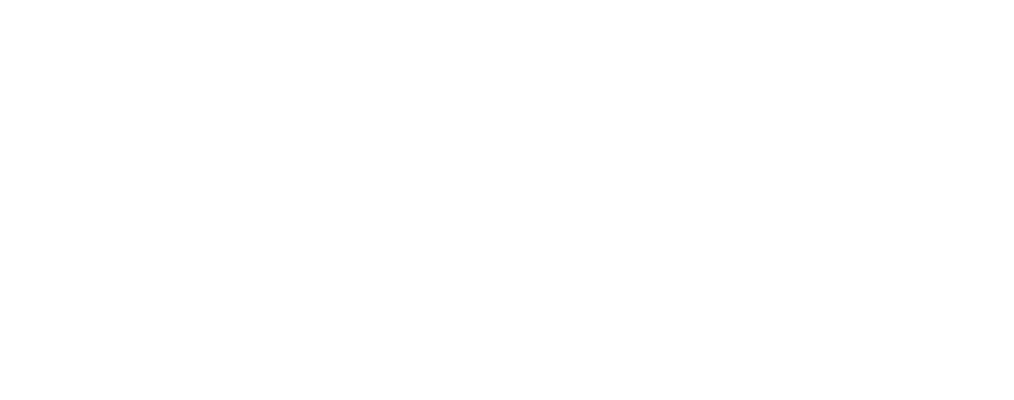
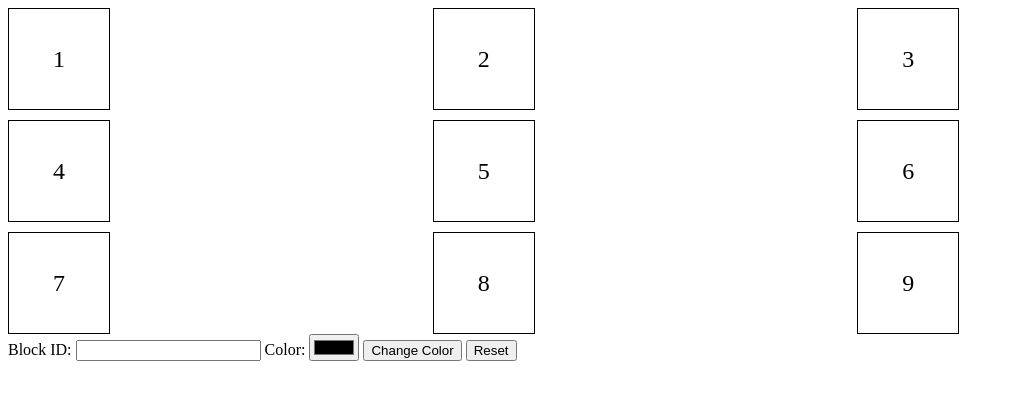
Before and after one commit to acciojob/Replit-Asian-Paints-navneet-chugh, a website: page main.html in a window 1280 px wide. Shown: the whole page, without its empty margins (0-1014 px from the left). Drawn offline with Linux system fonts and the light colour scheme.

Commit message:
created a submission

```diff
--- a/main.html
+++ b/main.html
@@ -8,6 +8,27 @@
 
 <body>
 	<!-- the entire body must be written by student -->
+	<div id="grid-container">
+  <div class="grid-item" id="1">1</div>
+  <div class="grid-item" id="2">2</div>
+  <div class="grid-item" id="3">3</div>
+  <div class="grid-item" id="4">4</div>
+  <div class="grid-item" id="5">5</div>
+  <div class="grid-item" id="6">6</div>
+  <div class="grid-item" id="7">7</div>
+  <div class="grid-item" id="8">8</div>
+  <div class="grid-item" id="9">9</div>
+</div>
+
+<form>
+  <label for="block_id">Block ID:</label>
+  <input type="text" id="block_id">
+  <label for="color_id">Color:</label>
+  <input type="color" id="color_id">
+  <button type="button" id="change_button">Change Color</button>
+  <button type="button" id="reset_button">Reset</button>
+</form>
+
     <script type="text/javascript" src="./script.js">
 </script>
 
--- a/script.js
+++ b/script.js
@@ -1 +1,25 @@
 //your JS code here. If required.
+const changeButton = document.getElementById('change_button');
+  const resetButton = document.getElementById('reset_button');
+
+  changeButton.addEventListener('click', () => {
+    const blockId = document.getElementById('block_id').value;
+    const color = document.getElementById('color_id').value;
+    const block = document.getElementById(blockId);
+
+    if (block) {
+      const gridItems = document.querySelectorAll('.grid-item');
+      gridItems.forEach(item => {
+        item.style.backgroundColor = 'transparent';
+      });
+
+      block.style.backgroundColor = color;
+    }
+  });
+
+  resetButton.addEventListener('click', () => {
+    const gridItems = document.querySelectorAll('.grid-item');
+    gridItems.forEach(item => {
+      item.style.backgroundColor = 'transparent';
+    });
+  });
--- a/styles.css
+++ b/styles.css
@@ -1 +1,16 @@
 /*  your css code here. If applicable */
+#grid-container {
+    display: grid;
+    grid-template-columns: repeat(3, 1fr);
+    gap: 10px;
+  }
+
+  .grid-item {
+    width: 100px;
+    height: 100px;
+    display: flex;
+    align-items: center;
+    justify-content: center;
+    font-size: 24px;
+    border: 1px solid #000;
+  }
```
